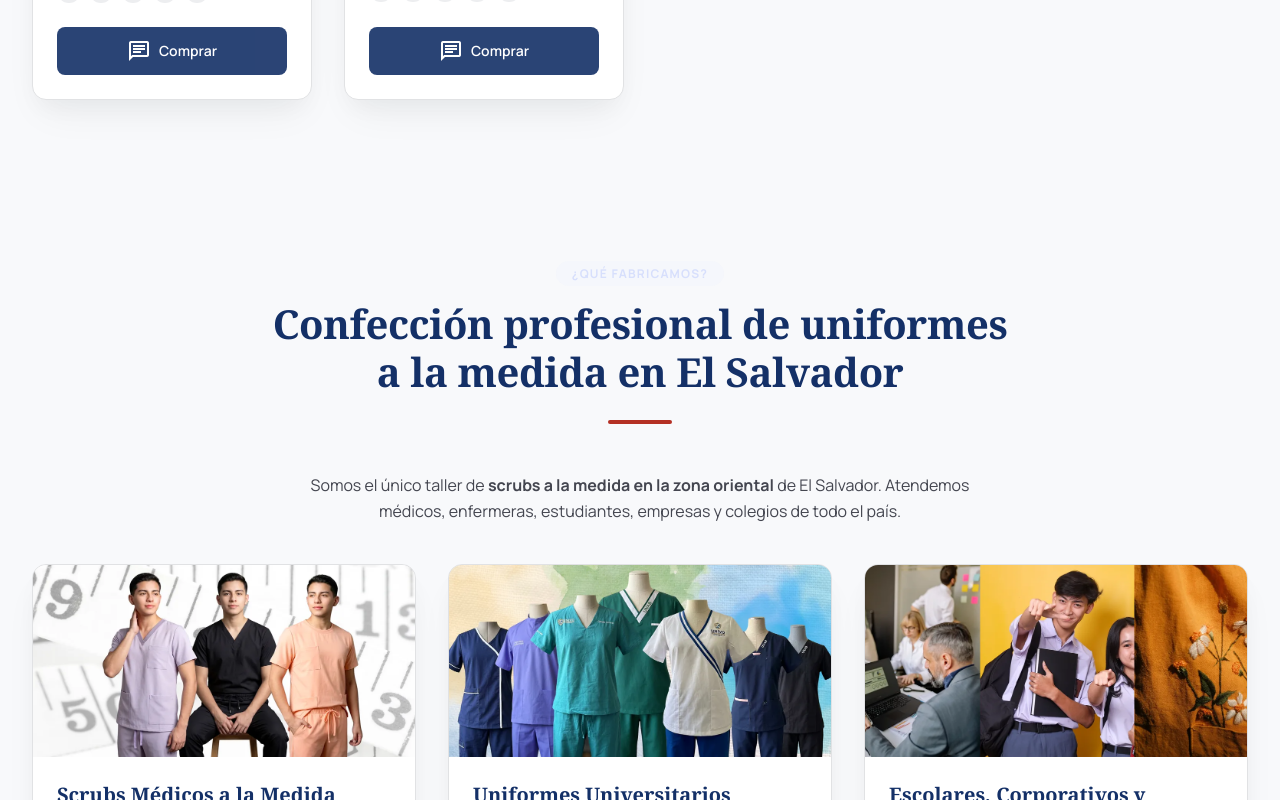
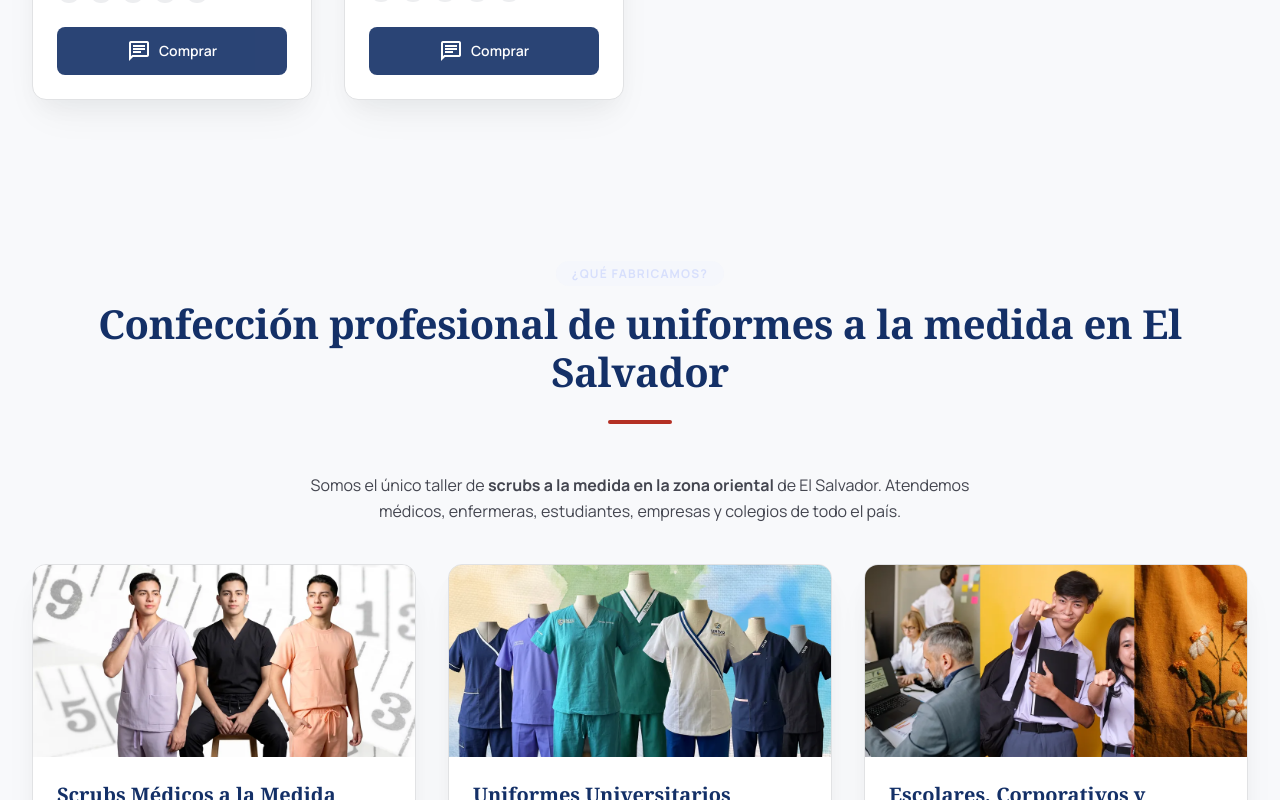
Before and after one commit to carlosm-lab/confeccionesliss, a Next.js app: page / in a window 1280 px wide. Shown: the part 2241-3041 px from the top of the page. Built offline with nearby package versions, Linux system fonts and the light colour scheme.

Commit message:
style: remove text-wrap balance to prevent early line breaks

```diff
--- a/src/app/globals.css
+++ b/src/app/globals.css
@@ -166,7 +166,6 @@
     font-weight: 700;
     line-height: 1.2;
     letter-spacing: -0.01em;
-    text-wrap: balance;
   }
 
   @media (min-width: 768px) {
```
